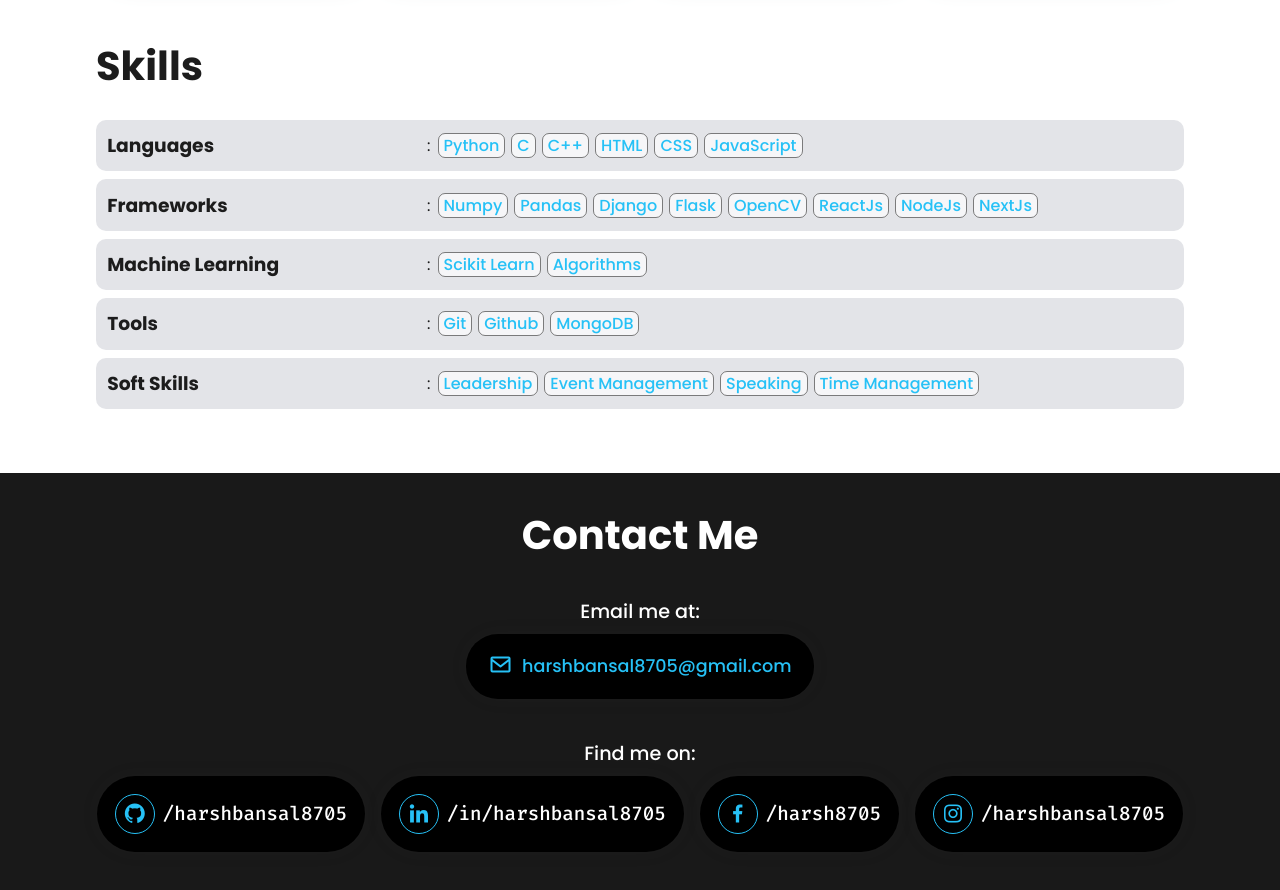
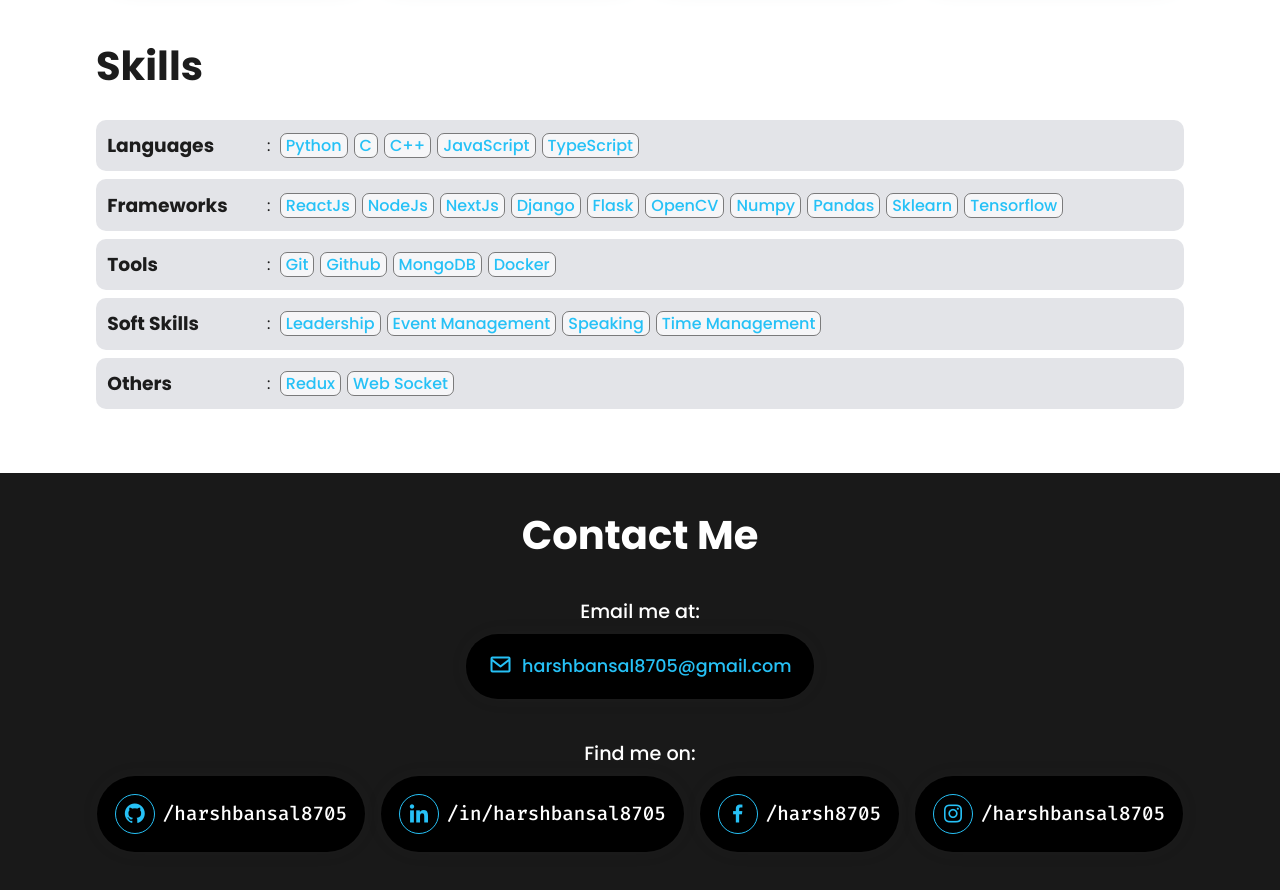
Before and after one commit to Harshbansal8705/portfolio, a React (Create React App) app: page / in a window 1280 px wide. Shown: the part 1540-2430 px from the top of the page. Built offline with nearby package versions, Linux system fonts and the light colour scheme.

Commit message:
Updated Skills Section

```diff
--- a/src/App.css
+++ b/src/App.css
@@ -331,6 +331,7 @@ section {
 
 span.semicolon {
   color: var(--main-color);
+  margin-right: 0.2rem;
 }
 
 span.semicolon-1 {
@@ -544,7 +545,7 @@ span.skill {
 }
 
 div.skills-row h3 {
-  width: 30%;
+  width: 15%;
 }
 
 section.contact {
@@ -820,7 +821,7 @@ section.contact a.emailid:hover {
   }
 }
 
-@media screen and (max-width: 835px) {
+@media screen and (max-width: 956px) {
   span.semicolon-1 {
     display: inline;
   }
--- a/src/MyComponents/Skills.jsx
+++ b/src/MyComponents/Skills.jsx
@@ -5,11 +5,11 @@ export default function Skills() {
   return (
     <section className="skills" id="skills">
         <h2>Skills</h2>
-        <SkillsRow type={"Languages"} skills={["Python", "C", "C++", "HTML", "CSS", "JavaScript"]} />
-        <SkillsRow type={"Frameworks"} skills={["Numpy", "Pandas", "Django", "Flask", "OpenCV", "ReactJs", "NodeJs", "NextJs"]} />
-        <SkillsRow type={"Machine Learning"} skills={["Scikit Learn", "Algorithms"]} />
-        <SkillsRow type={"Tools"} skills={["Git", "Github", "MongoDB"]} />
+        <SkillsRow type={"Languages"} skills={["Python", "C", "C++", "JavaScript", "TypeScript"]} />
+        <SkillsRow type={"Frameworks"} skills={[ "ReactJs", "NodeJs", "NextJs", "Django", "Flask", "OpenCV", "Numpy", "Pandas", "Sklearn", "Tensorflow"]} />
+        <SkillsRow type={"Tools"} skills={["Git", "Github", "MongoDB", "Docker"]} />
         <SkillsRow type={"Soft Skills"} skills={["Leadership", "Event Management", "Speaking", "Time Management"]} />
+        <SkillsRow type={"Others"} skills={["Redux", "Web Socket"]} />
     </section>
   )
 }
--- a/src/MyComponents/SkillsRow.jsx
+++ b/src/MyComponents/SkillsRow.jsx
@@ -8,7 +8,8 @@ export default function SkillsRow({ type, skills, color }) {
     return (
         <div className="skills-row slide-r-in">
             <h3>{type}<span className='semicolon semicolon-1'>:</span></h3>
-            <div className="skills"><span className='semicolon semicolon-2'>:</span> {tags}</div>
+            <span className='semicolon semicolon-2'>:</span>
+            <div className="skills"><span className='semicolon semicolon-2'></span>{tags}</div>
         </div>
     )
 }
```
